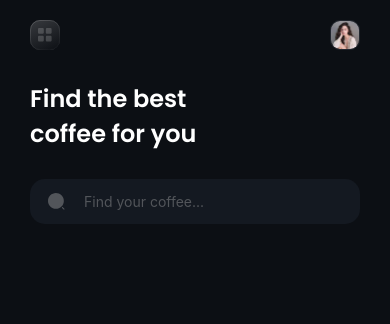
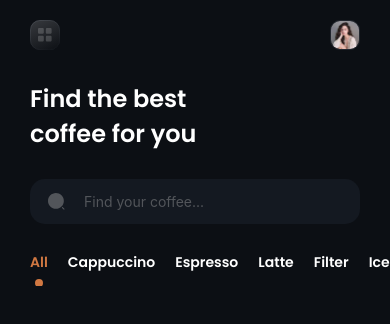
Before and after one commit to DevitoDbug/coffeeHouse, a React Native app: screen /HomeScreen in a window 390 px wide. Shown: the top 324 px of the page. Built offline with nearby package versions, Linux system fonts and the light colour scheme.

Commit message:
feate: Update colors and styles in AppHeader and Search components

```diff
--- a/assets/images/constants.tsx
+++ b/assets/images/constants.tsx
@@ -7,6 +7,7 @@ export enum colors {
   light_faded = "rgba(255, 255, 255, 0.18)",
   dark_blue = "#21262E",
   grey_pale = "#52555A",
+  orange = "#D17842",
 }
 
 export const fonts = {
--- a/components/global/AppHeader.tsx
+++ b/components/global/AppHeader.tsx
@@ -44,7 +44,7 @@ const styles = StyleSheet.create({
     height: 30,
     alignItems: "center",
     justifyContent: "center",
-    borderColor: colors.light_faded,
+    borderColor: colors.dark_blue,
     borderWidth: 1,
     borderRadius: 10,
   },
--- /dev/null
+++ b/components/home/Navbar.tsx
@@ -0,0 +1,148 @@
+import React, { useRef, useState } from "react";
+import {
+  StyleSheet,
+  Text,
+  View,
+  TouchableOpacity,
+  FlatList,
+} from "react-native";
+import { colors } from "../../assets/images/constants";
+
+export interface NavOption {
+  title: string;
+  active: boolean;
+}
+interface RenderItemParams {
+  item: NavOption;
+  index: number;
+}
+export const Navbar = (): JSX.Element => {
+  const [navOptions, setNavOptions] = useState<NavOption[]>([
+    {
+      title: "All",
+      active: true,
+    },
+    {
+      title: "Cappuccino",
+      active: false,
+    },
+    {
+      title: "Espresso",
+      active: false,
+    },
+    {
+      title: "Latte",
+      active: false,
+    },
+    {
+      title: "Filter",
+      active: false,
+    },
+    {
+      title: "Iced",
+      active: false,
+    },
+    {
+      title: "Decaf",
+      active: false,
+    },
+    {
+      title: "Tea",
+      active: false,
+    },
+  ]);
+  const flatListRef = useRef<FlatList>(null);
+
+  const scrollToIndex = (index: number) => {
+    if (flatListRef.current) {
+      flatListRef.current.scrollToIndex({ animated: true, index });
+    }
+  };
+
+  const handleOptionPressed = (index: number) => {
+    scrollToIndex(index);
+    setNavOptions((prev: NavOption[]) => {
+      return prev.map((option, i) => {
+        if (i === index) {
+          return { ...option, active: true };
+        }
+        return { ...option, active: false };
+      });
+    });
+  };
+
+  const renderItem = ({ item, index }: RenderItemParams) => {
+    return (
+      <TouchableOpacity
+        onPress={() => handleOptionPressed(index)}
+        style={styles.option}
+      >
+        <Text
+          style={[
+            styles.optionText,
+            item.active
+              ? styles.optionTextSelected
+              : styles.optionTextNotSelected,
+          ]}
+        >
+          {item.title}
+        </Text>
+        {item.active && <View style={styles.roundSelector}></View>}
+      </TouchableOpacity>
+    );
+  };
+
+  return (
+    <View style={styles.navContainer}>
+      <FlatList
+        ref={flatListRef}
+        data={navOptions}
+        renderItem={renderItem}
+        keyExtractor={(_item, index) => index.toString()}
+        horizontal={true}
+        showsHorizontalScrollIndicator={false}
+        contentContainerStyle={styles.contentContainerStyle}
+      />
+    </View>
+  );
+};
+
+const styles = StyleSheet.create({
+  navContainer: {
+    display: "flex",
+    flexDirection: "row",
+    gap: 20,
+  },
+  option: {
+    height: 34,
+    display: "flex",
+    flexDirection: "column",
+    alignItems: "center",
+    gap: 6,
+  },
+  optionText: {
+    color: colors.text_white,
+    fontSize: 14,
+    fontFamily: "Poppins-semiBold",
+  },
+  optionTextSelected: {
+    color: colors.orange,
+  },
+  optionTextNotSelected: {
+    color: colors.text_white,
+  },
+
+  contentContainerStyle: {
+    display: "flex",
+    alignItems: "center",
+    justifyContent: "center",
+    gap: 20,
+    paddingRight: 200,
+  },
+  roundSelector: {
+    width: 8,
+    height: 8,
+    borderRadius: 20,
+    backgroundColor: colors.orange,
+  },
+});
--- a/components/home/Search.tsx
+++ b/components/home/Search.tsx
@@ -28,6 +28,7 @@ const styles = StyleSheet.create({
     paddingTop: 13,
     paddingBottom: 12,
     fontSize: 10,
+    fontFamily: "Poppins-semiBold",
     backgroundColor: colors.primary_bg_dark_pale,
     gap: 19,
   },
--- a/screens/HomeScreen.tsx
+++ b/screens/HomeScreen.tsx
@@ -1,9 +1,15 @@
 import React from "react";
 import { Text, StyleSheet, View } from "react-native";
 import { SafeAreaView } from "react-native-safe-area-context";
-import { boldTitles, colors, container } from "../assets/images/constants";
+import {
+  SCREENWIDTH,
+  boldTitles,
+  colors,
+  container,
+} from "../assets/images/constants";
 import AppHeader from "../components/global/AppHeader";
 import { Search } from "../components/home/Search";
+import { Navbar } from "../components/home/Navbar";
 
 export const HomeScreen = (): JSX.Element => {
   return (
@@ -11,6 +17,7 @@ export const HomeScreen = (): JSX.Element => {
       <AppHeader />
       <View
         style={{
+          width: SCREENWIDTH - 30,
           display: "flex",
           gap: 28,
           alignSelf: "flex-start",
@@ -18,6 +25,7 @@ export const HomeScreen = (): JSX.Element => {
       >
         <Text style={styles.boldTitle}>Find the best coffee for you</Text>
         <Search />
+        <Navbar />
       </View>
     </SafeAreaView>
   );
```
